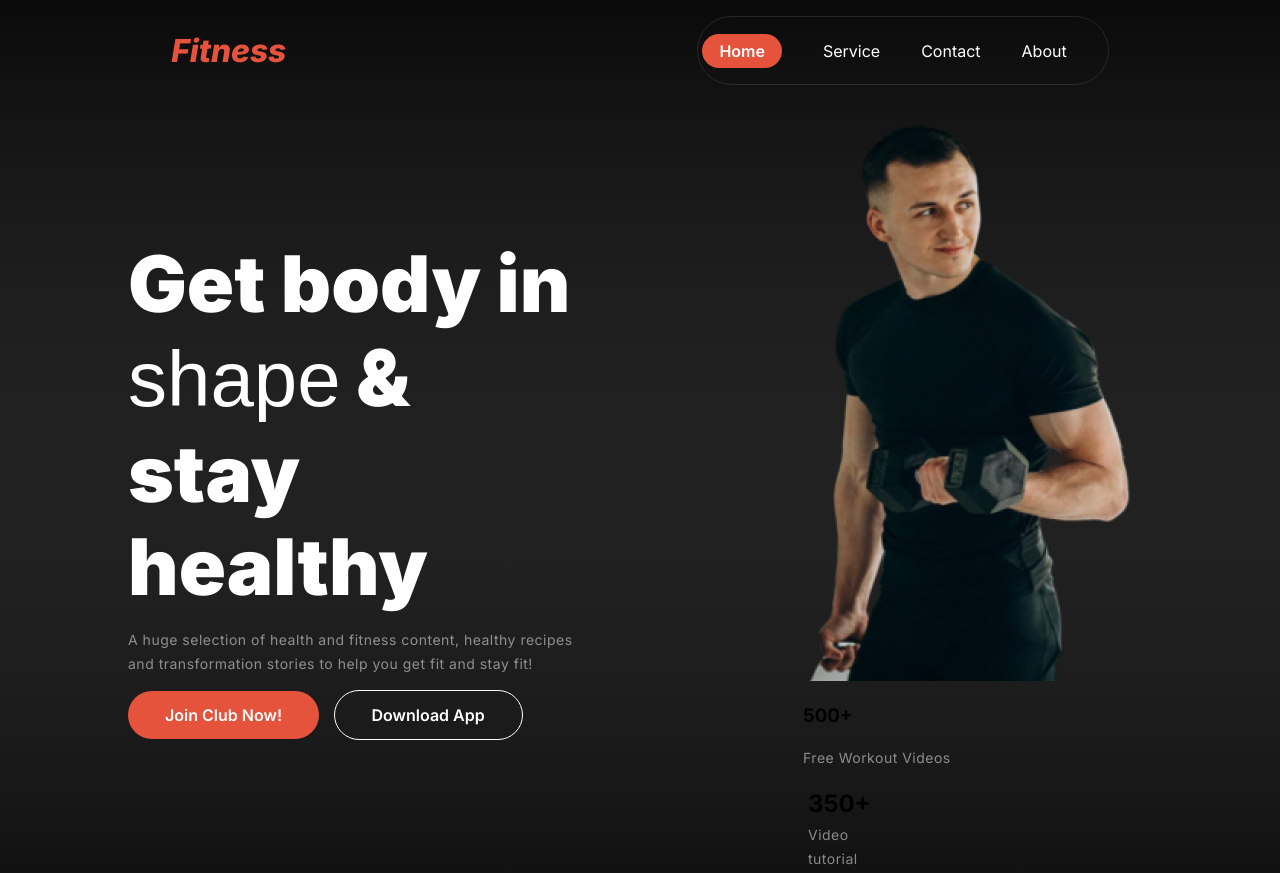
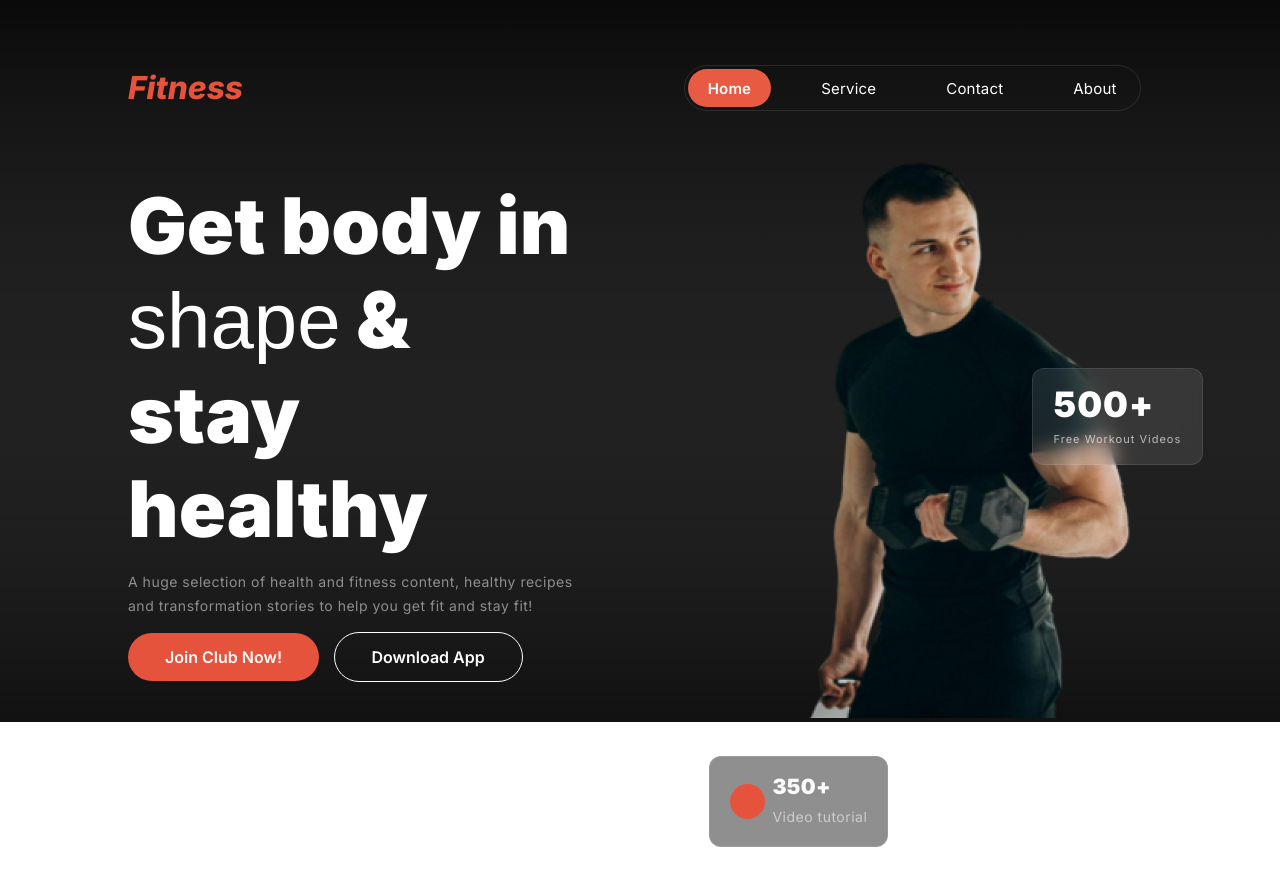
Before and after one commit to nafiz678/Assignment-02, a plain HTML site: page index.html in a window 1280 px wide. Shown: the top 873 px of the page. After the commit the page ends 847 px from the top, so only its background shows below. Drawn offline with Linux system fonts and the light colour scheme; a web font is replaced by a local one.

Commit message:
first commit

```diff
--- a/index.html
+++ b/index.html
@@ -16,12 +16,14 @@
                     <div>
                         <h3 class="web-title">Fitness</h3>
                     </div>
+
                     <ul class="navbar flex">
                         <li class="nav-items item-1"><a href="#" class="nav-links">Home</a></li>
                         <li class="nav-items"><a href="#" class="nav-links">Service</a></li>
                         <li class="nav-items"><a href="#" class="nav-links">Contact</a></li>
                         <li class="nav-items"><a href="#" class="nav-links">About</a></li>
                     </ul>
+                    <div class="menu"><img src="./B10A2/images/menu.svg" alt=""></div>
                 </div>
             </section>
 
@@ -38,14 +40,14 @@
                 <div>
                     <img src="./B10A2/images/Images-1.png" alt="" class="my-image">
                     <div class="box-1">
-                        <h3>500+</h3>
-                        <p class="banner-detail">Free Workout Videos</p>
+                        <h3 class="box-1-title">500+</h3>
+                        <p class="banner-detail box-1-detail">Free Workout Videos</p>
                     </div>
                     <div class="box-2 flex">
                         <div class="circle"></div>
                         <div>
-                            <h1 style="margin: 5px;">350+</h1>
-                            <p style="margin: 5px;" class="banner-detail">Video tutorial</p>
+                            <h1 class="box-2-title">350+</h1>
+                            <p class="banner-detail box-2-detail">Video tutorial</p>
                         </div>
                     </div>
                 </div>
@@ -53,7 +55,7 @@
         </section>
         </div>
     </header>
-    <main>
+    <main class="hide">
         <section class="section-3">
             <div class="sec-3-box-1">
                 <h1 class="sec-3-title banner-title">Change Your Habits</h1>
--- a/style.css
+++ b/style.css
@@ -25,6 +25,9 @@ body {
 .flex {
     display: flex;
 }
+.hide{
+    display: none;
+}
 
 
 
@@ -40,10 +43,69 @@ header {
     margin: 0 auto;
 }
 
+
+.header {
+    max-width: 80%;
+    /* margin: 0px auto; */
+    padding-top: 37px;
+}
+
+.nav {
+    justify-content: space-around;
+    align-items: center;
+    column-gap: 53.8%;
+}
+.menu{
+    display: none;
+}
+
+.navbar {
+    gap: 30px;
+    border: 1px solid rgba(255, 255, 255, 0.1);
+    border-radius: 39px;
+    padding: 3px;
+}
+
+.nav-items {
+    list-style: none;
+    padding: 9px 20px;
+
+}
+
+.item-1 {
+    background-color: rgb(232, 91, 66);
+    border-radius: 20px;
+}
+
+.item-1 a {
+    font-weight: 600;
+}
+
+.nav-links {
+    color: rgb(255, 255, 255);
+    text-decoration: none;
+    font-size: 15px;
+    font-weight: 400;
+    line-height: 120%;
+    letter-spacing: 0.2px;
+}
+
+
+
+
+
+
+
+
+
+
+
+
+/*
 .nav {
     justify-content: space-around;
     gap: 31.7%;
-}
+} */
 
 .web-title {
     color: rgb(230, 83, 60);
@@ -55,35 +117,35 @@ header {
     text-align: left;
 }
 
-.navbar {
+/* .navbar {
     box-sizing: border-box;
     border: 1px solid rgba(255, 255, 255, 0.1);
     border-radius: 39px;
     padding-left: 4px;
     align-items: center;
-}
-
+} */
+/*
 .nav-items {
 
     list-style: none;
     margin-right: 41px;
 
-}
+} */
 
-.item-1 {
+/* .item-1 {
 
     border-radius: 46px;
     background: rgb(230, 83, 60);
     padding: 7px 17px 7px 17px;
-}
+} */
 
-.item-1 a {
+/* .item-1 a {
     color: rgb(255, 255, 255);
     font-weight: 600;
     line-height: 19px;
-}
+} */
 
-
+/*
 .nav-links {
     text-decoration: none;
     color: rgb(255, 255, 255);
@@ -91,7 +153,7 @@ header {
     font-weight: 400;
     line-height: 120%;
     text-align: left;
-}
+} */
 
 /* Banner section */
 
@@ -155,3 +217,163 @@ header {
     border: 1px solid rgb(255, 255, 255);
 
 }
+
+.box-1 {
+    position: absolute;
+    top: 46%;
+    right: 6%;
+    padding-top: 15px;
+    padding-bottom: 0px;
+    padding-left: 21px;
+    padding-right: 21px;
+
+
+    box-sizing: border-box;
+    border: 1px solid rgba(255, 255, 255, 0.1);
+    border-radius: 12px;
+    backdrop-filter: blur(10px);
+    background: rgba(255, 255, 255, 0.1);
+}
+
+.box-1-title {
+    color: rgb(255, 255, 255);
+    font-size: 35px;
+    font-weight: 900;
+    line-height: 40px;
+    letter-spacing: 1px;
+    text-align: left;
+    margin: 0;
+
+}
+
+.box-1-detail {
+    color: rgba(255, 255, 255, 0.65);
+    font-size: 11px;
+    font-weight: 400;
+    line-height: 20px;
+    letter-spacing: 1px;
+    text-align: left;
+    margin-top: 5px;
+    margin-bottom: 15px;
+    width: 100%;
+}
+
+
+.box-2 {
+    position: absolute;
+    top: 94.5%;
+    right: 30.6%;
+    padding: 18px 20px;
+    align-items: center;
+    gap: 7px;
+
+
+    box-sizing: border-box;
+    border: 1px solid rgba(255, 255, 255, 0.1);
+    border-radius: 12px;
+
+    backdrop-filter: blur(10px);
+    background: rgba(48, 48, 48, 0.54);
+}
+
+.box-2-title {
+    color: rgb(250, 250, 249);
+    font-size: 21px;
+    font-weight: 900;
+    line-height: 24px;
+    letter-spacing: 0.3px;
+    text-align: left;
+    margin: 0;
+}
+
+.box-2-detail {
+    color: rgba(239, 237, 232, 0.65);
+    font-size: 14px;
+    font-weight: 400;
+    line-height: 22px;
+    letter-spacing: 0.5px;
+    text-align: left;
+    width: 100%;
+    margin-top: 7px;
+    margin-bottom: 0px;
+}
+
+.circle {
+    background: rgb(230, 83, 60);
+    border-radius: 50%;
+    width: 35px;
+    height: 35px;
+}
+
+
+
+
+
+
+
+
+
+
+
+
+
+
+
+
+
+
+
+
+
+
+
+
+
+
+
+
+/* Media Query */
+@media screen and (max-width:576px){
+    .header{
+        max-width: 100%;
+        padding-top: 20px;
+    }
+    .menu{
+        display: block;
+
+
+    }
+    .menu img{
+        filter: invert(1);
+        width: 21px;
+        height: 21px;
+    }
+    .web-title{
+        font-size: 36px;
+    }
+    .area{
+        width: 90%;
+    }
+    .nav{
+        padding-right: 0px;
+        column-gap: 58%;
+    }
+
+
+    .navbar{
+        display: none;
+    }
+
+
+
+}
+
+
+
+
+
+
+
+@media screen and (min-width:576px) and (max-width:992px)  {
+
+}
```
Also changed, not shown: B10A2/images/menu.svg (added). Lines whose indentation alone changed are shown as unchanged.
